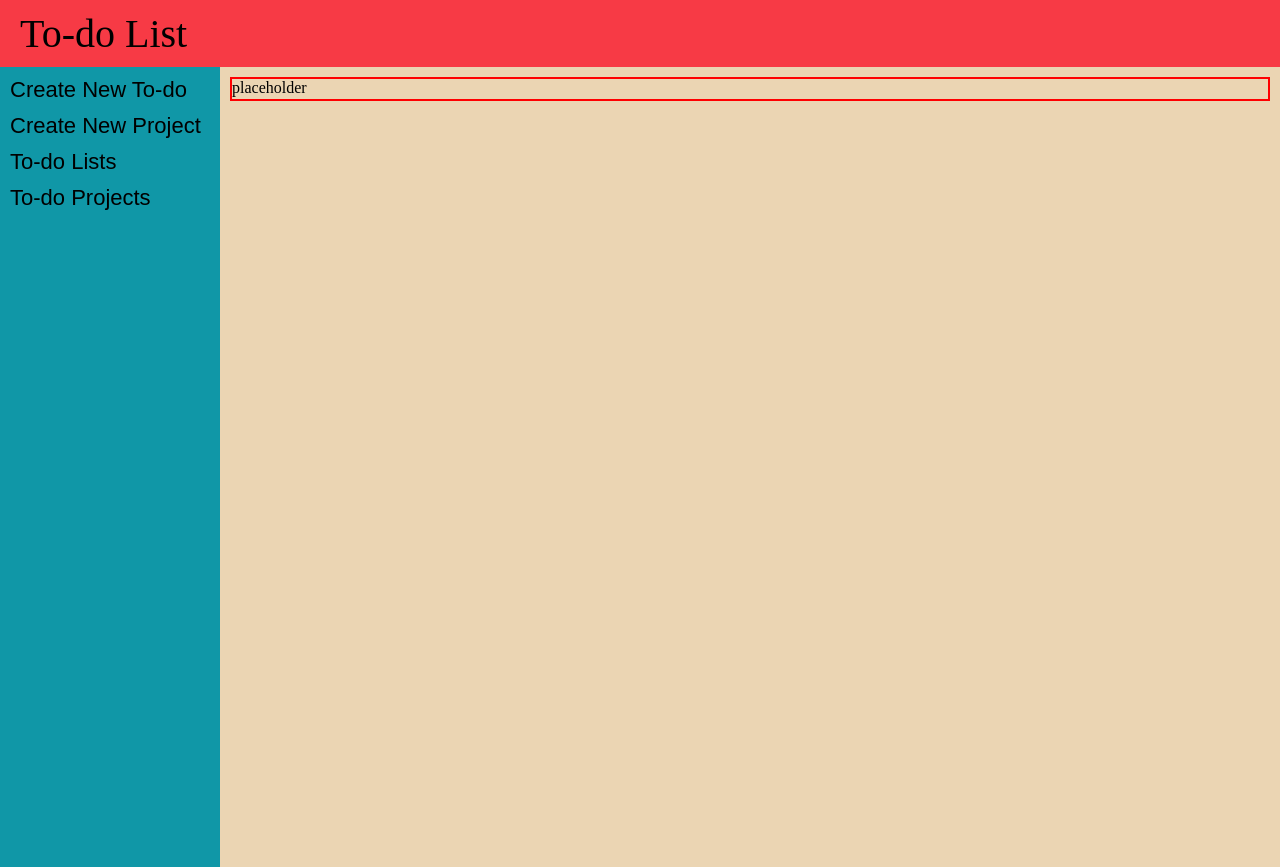
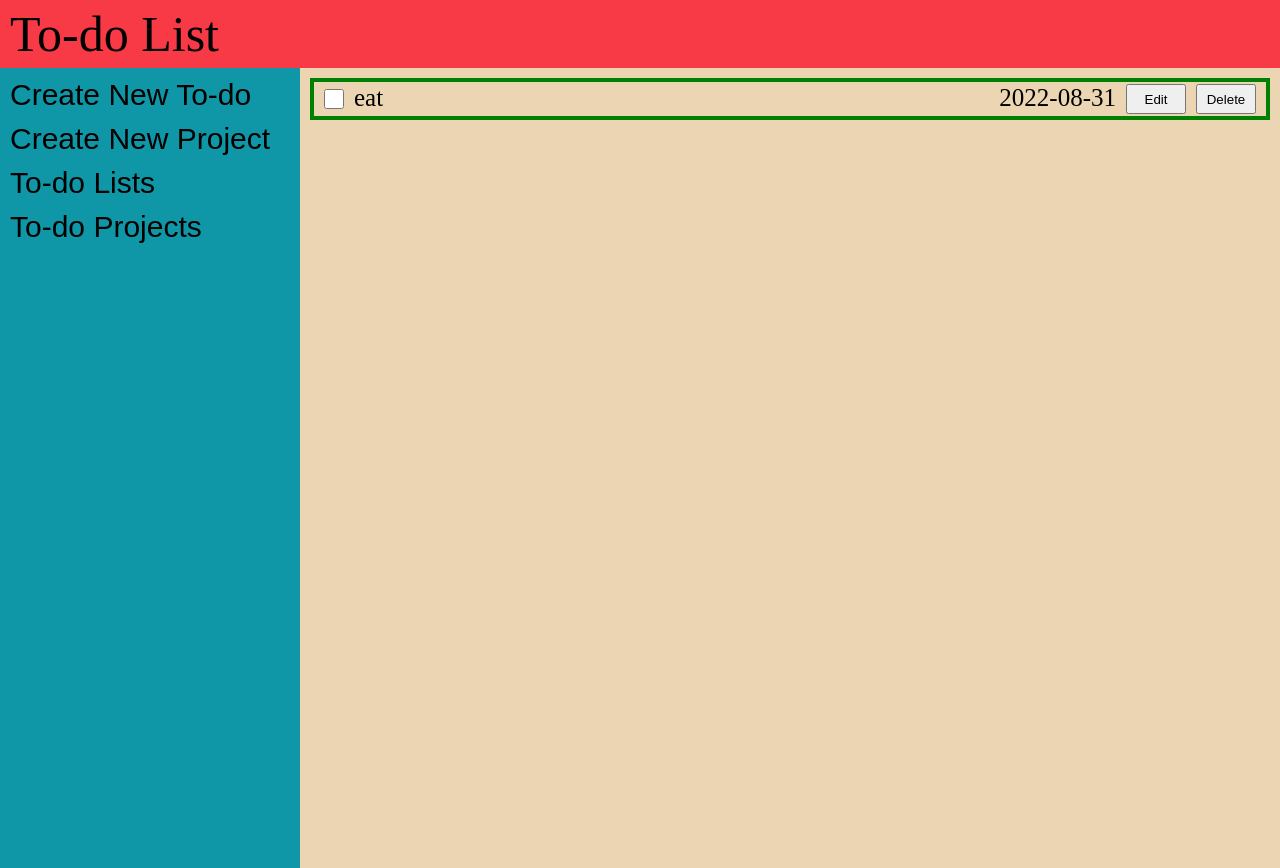
Before and after one commit to seanpoul/project-todo-list, a website built with webpack: page src/template.html in a window 1280 px wide. Built offline with nearby package versions, Linux system fonts and the light colour scheme.

Commit message:
Add border colors to signify priority

```diff
--- a/src/createList.js
+++ b/src/createList.js
@@ -25,30 +25,22 @@ export let createList = function () {
         let editListButton = document.createElement('button');
         let deleteListButton = document.createElement('button');
 
+        if (listInfoArray[i].priority == "Low") {
+            newListItem.style.borderColor = "green";
+        }
+        else if (listInfoArray[i].priority == "Medium"){
+            newListItem.style.borderColor = "orange";
+        }
+        else {
+            newListItem.style.borderColor = "red";
+        }
+
         statusCheckbox.setAttribute("type", "checkbox");
-        addListName.textContent = newListArray.title;
-        addListDueDate.textContent = newListArray.dueDate;
+        addListName.textContent = listInfoArray[i].title;
+        addListDueDate.textContent = listInfoArray[i].dueDate;
         editListButton.textContent = "Edit";
         deleteListButton.textContent = "Delete";
 
-
         newListItem.append(statusCheckbox, addListName, addListDueDate, editListButton, deleteListButton);
-
-        // newListItem.textContent = `${listInfoArray[i].title} ${listInfoArray[i].priority} ${listInfoArray[i].dueDate}`;
     }
-
-
-
-    // for (let i = 0; i < listInfoArray.length; i++) {
-    //     let newListItem = document.createElement('li');
-
-    //     makeListRow.appendChild(newListItem);
-
-    //     newListItem.textContent = `${listInfoArray[i].title} ${listInfoArray[i].priority} ${listInfoArray[i].dueDate}`;
-    // }
-
-
-
-
-
 };
--- a/src/style.css
+++ b/src/style.css
@@ -9,18 +9,18 @@
     justify-content: left;
     border: none;
     background: none;
-    font-size: 22px;
+    font-size: 30px;
 }
 
 #title {
     background-color: rgb(247, 58, 69);
-    font-size: 40px;
-    padding: 10px 20px;
+    font-size: 50px;
+    padding: 5px 10px;
 }
 
 #content {
     display: grid;
-    grid-template-columns: 220px 1fr;
+    grid-template-columns: 300px 1fr;
     height: 100vh;
 }
 
@@ -104,9 +104,17 @@ form {
 }
 
 .defaultList {
-    border: red solid 2px;
+    border: green solid 4px;
     display: grid;
-    grid-template-rows: 20px;
-    grid-template-columns: repeat(50px);
+    grid-template-rows: 30px;
+    /* grid-template-columns: 30px 500px 120px 60px 60px; */
+    grid-template-columns: 20px 1fr auto auto auto;
+    gap: 10px;
     margin: 10px;
+    padding: 2px 10px 2px 10px;
+    font-size: 25px;
 }
+
+.defaultList>button {
+    width: 60px;
+}
--- a/src/template.html
+++ b/src/template.html
@@ -18,7 +18,13 @@
         </div>
         <div id="info">
             <ul>
-                <li class="defaultList">placeholder</li>
+                <li class="defaultList">
+                    <input type="checkbox">
+                    <div>eat</div>
+                    <div>2022-08-31</div>
+                    <button>Edit</button>
+                    <button>Delete</button>
+                </li>
             </ul>
         </div>
     </div>
```
Also changed, not shown: dist/index.html, dist/main.js.
